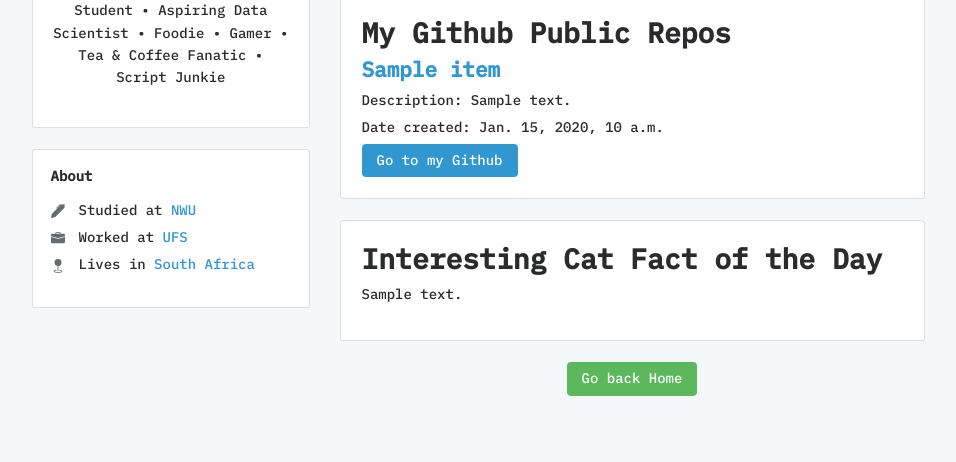
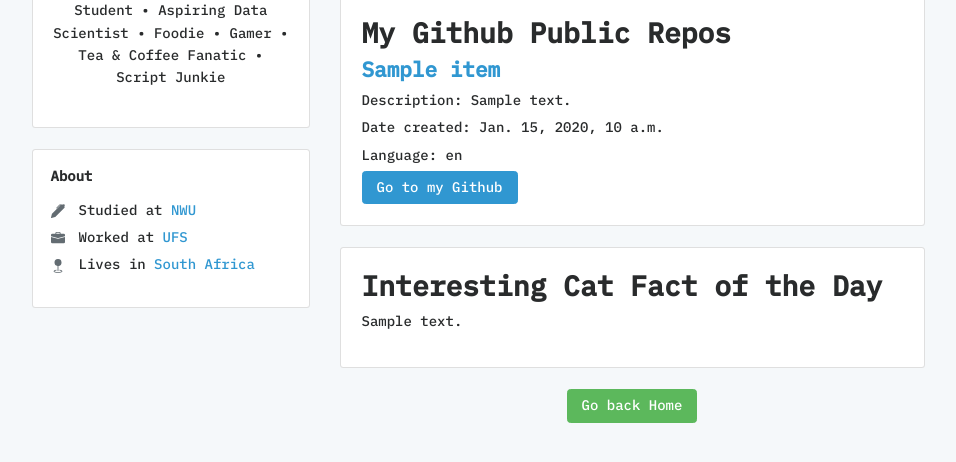
Before and after one commit to AM-ops/CV, a Django app: template CV/templates/myapis/apis.html in a window 1280 px wide. Shown: the part 247-709 px from the top of the page, without its empty margins (8-964 px from the left). Run offline with Django 3.2, Linux system fonts and the light colour scheme; the template is opened without the code that fills it: most values are stand-ins (such as "Sample title", 1, 10 or a date in 2020); some libraries are stand-ins or nearby versions.

Commit message:
Update apis.html

```diff
--- a/CV/templates/myapis/apis.html
+++ b/CV/templates/myapis/apis.html
@@ -25,6 +25,7 @@
       <ul class="list-unstyled list-spaced">
         <li>Description: {{ item.description }}</li>
         <li>Date created: {{ item.created_at }}</li>
+        <li>Language: {{ item.language }}</li>
       </ul>
       {% endfor %}
       <a class="btn btn-primary" href="https://www.github.com/AM-ops">Go to my Github</a>
```
